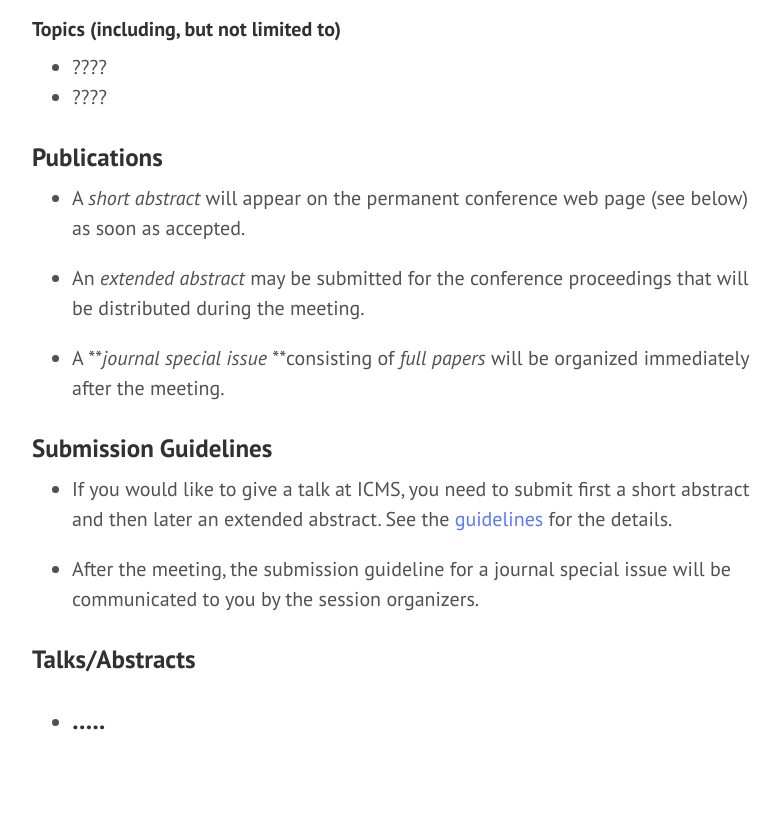
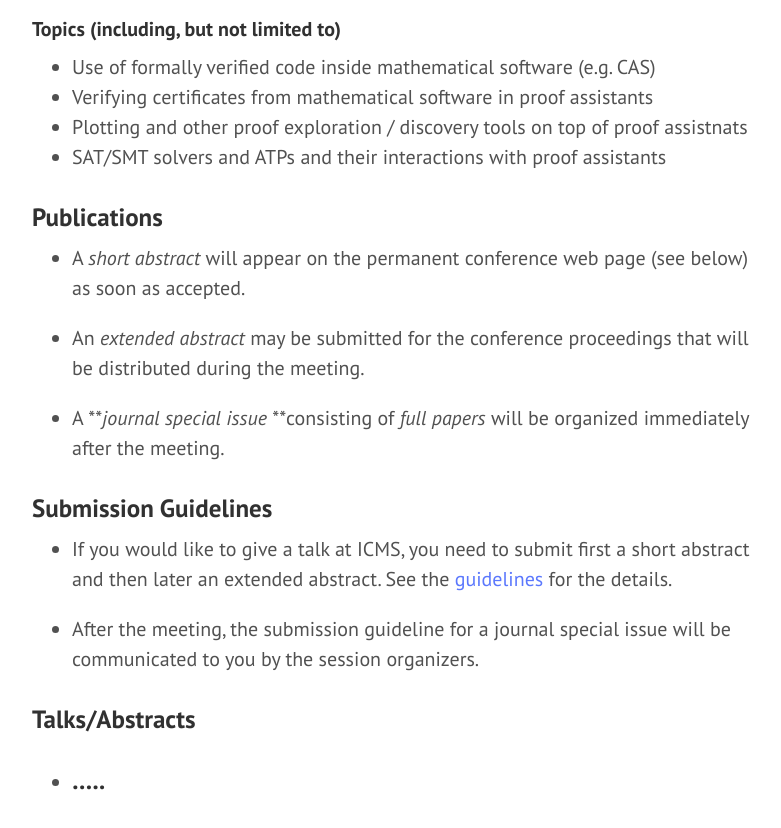
Before and after one commit to proof-assistants-and-software-icms2024/proof-assistants-and-software-icms2024.github.io, a plain HTML site: page index.html in a window 1280 px wide. Shown: the part 991-1819 px from the top of the page, without its empty margins (428-1209 px from the left). Drawn offline with Linux system fonts and the light colour scheme.

Commit message:
possible

```diff
--- a/index.html
+++ b/index.html
@@ -129,8 +129,10 @@ mathematical computation.
 <h5 id="topics-including-but-not-limited-to">Topics (including, but not limited to)</h5>
 
 <ul>
-  <li>????</li>
-  <li>????</li>
+  <li>Use of formally verified code inside mathematical software (e.g. CAS)</li>
+  <li>Verifying certificates from mathematical software in proof assistants</li>
+  <li>Plotting and other proof exploration / discovery tools on top of proof assistnats</li>
+  <li>SAT/SMT solvers and ATPs and their interactions with proof assistants</li>
 </ul>
 
 <h3 id="publications">Publications</h3>
```
